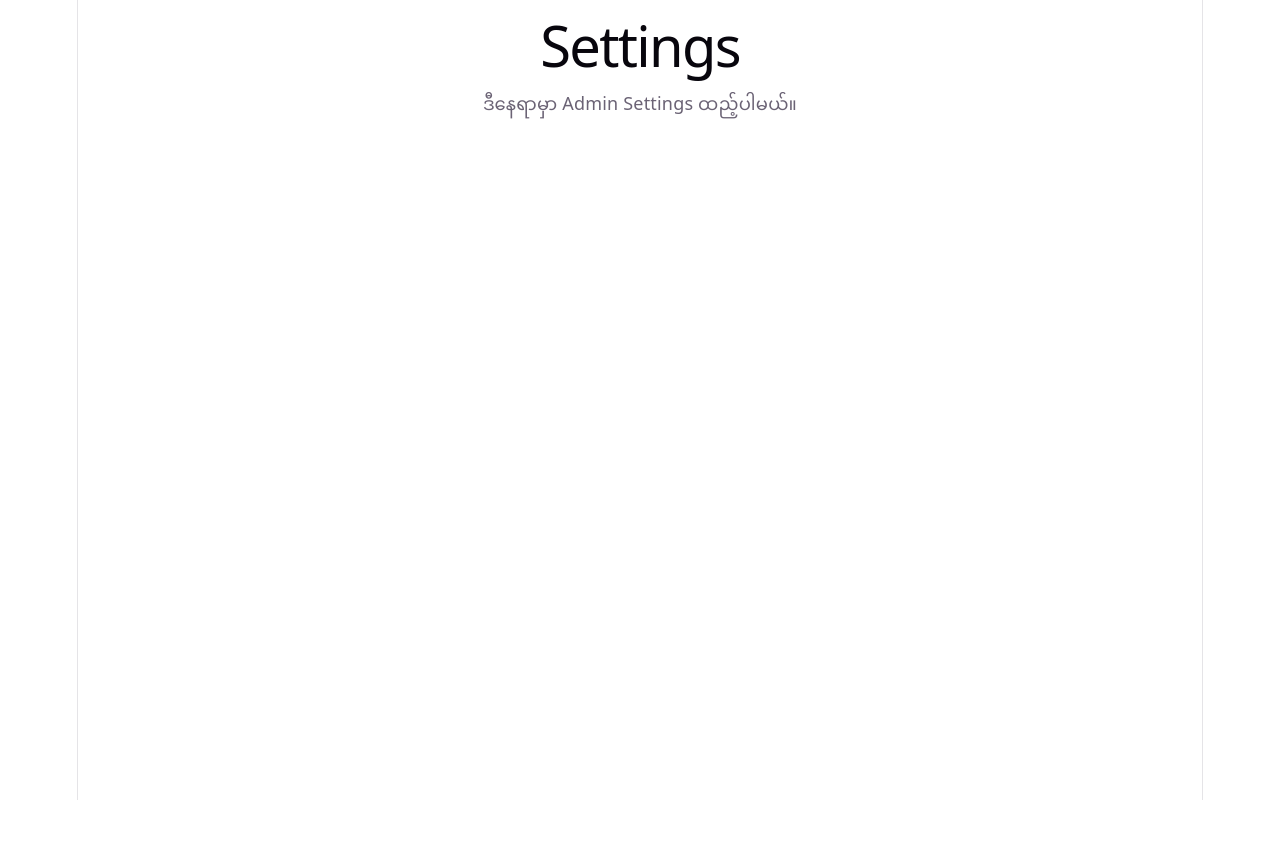
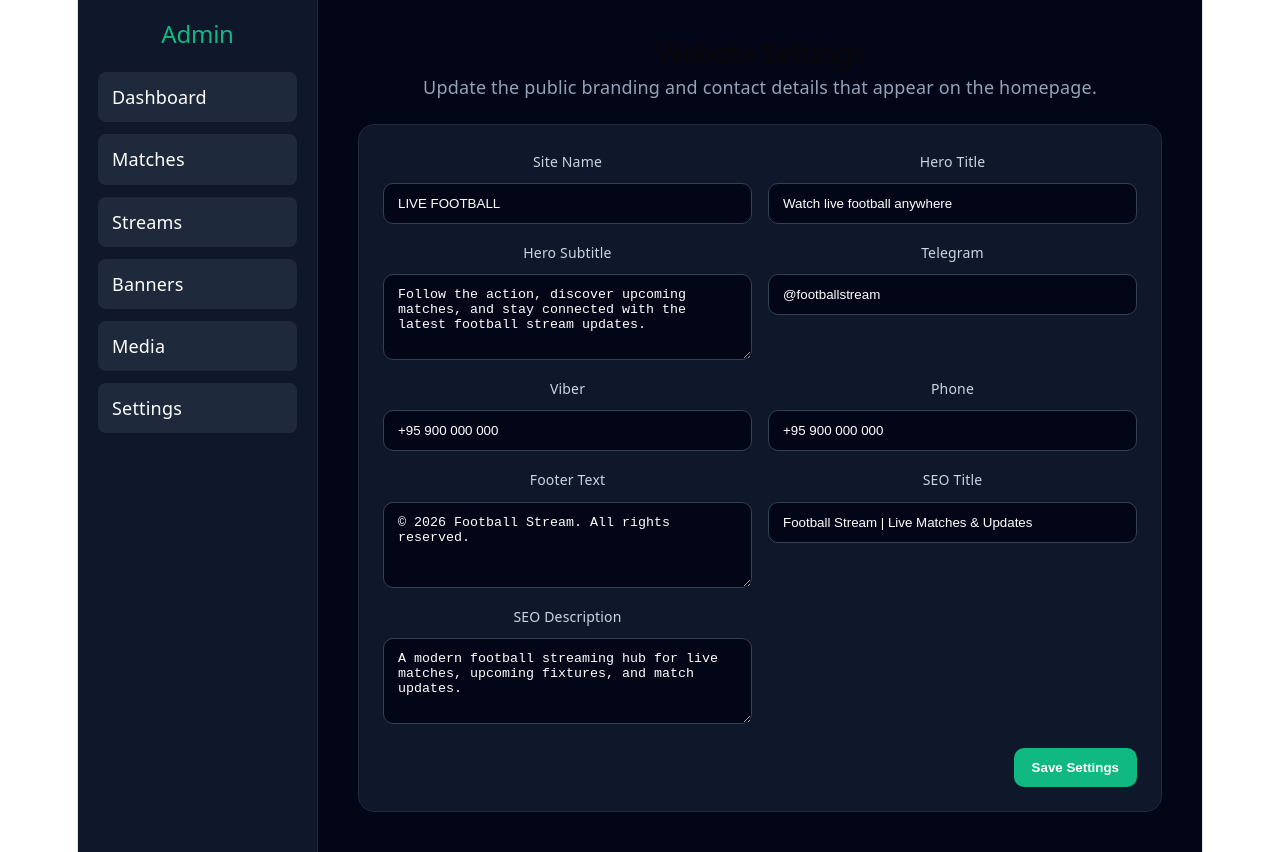
Before and after one commit to snitchwk-khant/football-live-project, a React (Vite) app in the folder football-stream/: page /dashboard/settings in a window 1280 px wide. Before the commit the page ends 800 px from the top, so only its background shows below. Built offline with nearby package versions, Linux system fonts and the light colour scheme.

Commit message:
Add Settings CMS

```diff
--- a/football-stream/src/admin/Dashboard.jsx
+++ b/football-stream/src/admin/Dashboard.jsx
@@ -6,6 +6,7 @@ const cards = [
   { title: "Streams", description: "Update the live stream URL", to: "/dashboard/streams" },
   { title: "Banners", description: "Manage advertisements and promos", to: "/dashboard/banners" },
   { title: "Media Library", description: "Upload and organise media files", to: "/dashboard/media" },
+  { title: "Settings", description: "Edit website branding, hero content, and contact details", to: "/dashboard/settings" },
 ];
 
 export default function Dashboard() {
--- a/football-stream/src/admin/Settings.jsx
+++ b/football-stream/src/admin/Settings.jsx
@@ -1,8 +1,130 @@
+import { useState } from "react";
+import Sidebar from "./Sidebar";
+import { readSettings, writeSettings } from "../utils/settings";
+
+const fields = [
+  { key: "siteName", label: "Site Name", placeholder: "LIVE FOOTBALL" },
+  { key: "heroTitle", label: "Hero Title", placeholder: "Watch live football anywhere" },
+  { key: "heroSubtitle", label: "Hero Subtitle", placeholder: "Stay updated with live matches and upcoming fixtures.", multiline: true },
+  { key: "contactTelegram", label: "Telegram", placeholder: "@footballstream" },
+  { key: "contactViber", label: "Viber", placeholder: "+95 900 000 000" },
+  { key: "contactPhone", label: "Phone", placeholder: "+95 900 000 000" },
+  { key: "footerText", label: "Footer Text", placeholder: "© 2026 Football Stream. All rights reserved.", multiline: true },
+  { key: "seoTitle", label: "SEO Title", placeholder: "Football Stream | Live Matches & Updates" },
+  { key: "seoDescription", label: "SEO Description", placeholder: "A modern football streaming hub for live matches, upcoming fixtures, and match updates.", multiline: true },
+];
+
 export default function Settings() {
+  const [form, setForm] = useState(() => readSettings());
+  const [savedMessage, setSavedMessage] = useState("");
+
+  function handleChange(event) {
+    const { name, value } = event.target;
+    setForm((current) => ({ ...current, [name]: value }));
+  }
+
+  function handleSave(event) {
+    event.preventDefault();
+    const saved = writeSettings(form);
+    setForm(saved);
+    setSavedMessage("Settings saved successfully.");
+  }
+
   return (
-    <div>
-      <h1>Settings</h1>
-      <p>ဒီနေရာမှာ Admin Settings ထည့်ပါမယ်။</p>
+    <div style={{ display: "flex", minHeight: "100vh", background: "#020617", color: "white" }}>
+      <Sidebar />
+
+      <main style={{ flex: 1, padding: "40px", background: "#020617" }}>
+        <div style={{ marginBottom: "24px" }}>
+          <h1 style={{ margin: 0, fontSize: "28px", fontWeight: 600 }}>Website Settings</h1>
+          <p style={{ margin: "8px 0 0", color: "#94a3b8" }}>
+            Update the public branding and contact details that appear on the homepage.
+          </p>
+        </div>
+
+        <form
+          onSubmit={handleSave}
+          style={{
+            background: "#0f172a",
+            border: "1px solid #1e293b",
+            borderRadius: "16px",
+            padding: "24px",
+            maxWidth: "860px",
+            display: "grid",
+            gap: "16px",
+          }}
+        >
+          {savedMessage ? (
+            <div
+              style={{
+                padding: "12px 14px",
+                borderRadius: "10px",
+                background: "rgba(16, 185, 129, 0.14)",
+                color: "#6ee7b7",
+                border: "1px solid rgba(16, 185, 129, 0.25)",
+              }}
+            >
+              {savedMessage}
+            </div>
+          ) : null}
+
+          <div style={{ display: "grid", gap: "16px", gridTemplateColumns: "repeat(auto-fit, minmax(260px, 1fr))" }}>
+            {fields.map((field) => (
+              <label key={field.key} style={{ display: "flex", flexDirection: "column", gap: "8px" }}>
+                <span style={{ color: "#cbd5e1", fontSize: "14px" }}>{field.label}</span>
+                {field.multiline ? (
+                  <textarea
+                    name={field.key}
+                    value={form[field.key] ?? ""}
+                    onChange={handleChange}
+                    placeholder={field.placeholder}
+                    rows={4}
+                    style={{
+                      padding: "12px 14px",
+                      borderRadius: "10px",
+                      border: "1px solid #334155",
+                      background: "#020617",
+                      color: "white",
+                      resize: "vertical",
+                    }}
+                  />
+                ) : (
+                  <input
+                    name={field.key}
+                    value={form[field.key] ?? ""}
+                    onChange={handleChange}
+                    placeholder={field.placeholder}
+                    style={{
+                      padding: "12px 14px",
+                      borderRadius: "10px",
+                      border: "1px solid #334155",
+                      background: "#020617",
+                      color: "white",
+                    }}
+                  />
+                )}
+              </label>
+            ))}
+          </div>
+
+          <div style={{ display: "flex", justifyContent: "flex-end", marginTop: "8px" }}>
+            <button
+              type="submit"
+              style={{
+                background: "#10b981",
+                color: "white",
+                border: "none",
+                borderRadius: "10px",
+                padding: "12px 18px",
+                fontWeight: 600,
+                cursor: "pointer",
+              }}
+            >
+              Save Settings
+            </button>
+          </div>
+        </form>
+      </main>
     </div>
   );
 }
--- a/football-stream/src/pages/Home.jsx
+++ b/football-stream/src/pages/Home.jsx
@@ -2,6 +2,7 @@ import { useCallback, useEffect, useRef, useState } from "react";
 import videojs from "video.js";
 import "video.js/dist/video-js.css";
 import { supabase } from "../services/supabase";
+import { readSettings } from "../utils/settings";
 
 export default function Home() {
   const videoRef = useRef(null);
@@ -30,6 +31,7 @@ export default function Home() {
   const [searchQuery, setSearchQuery] = useState("");
   const [selectedLeague, setSelectedLeague] = useState("all");
   const [countdown, setCountdown] = useState(null);
+  const [settings, setSettings] = useState(readSettings());
 
   const fetchLiveMatch = useCallback(async () => {
     setMatchLoading(true);
@@ -325,13 +327,29 @@ export default function Home() {
   }, [hasPlayableStreamUrl, match.stream_url]);
 
   useEffect(() => {
+    const handleSettingsUpdate = () => {
+      setSettings(readSettings());
+    };
+
+    window.addEventListener("website-settings-updated", handleSettingsUpdate);
+
+    if (settings.seoTitle) {
+      document.title = settings.seoTitle;
+    }
+
+    const descriptionTag = document.querySelector('meta[name="description"]');
+    if (descriptionTag && settings.seoDescription) {
+      descriptionTag.setAttribute("content", settings.seoDescription);
+    }
+
     return () => {
+      window.removeEventListener("website-settings-updated", handleSettingsUpdate);
       if (playerRef.current) {
         playerRef.current.dispose();
         playerRef.current = null;
       }
     };
-  }, []);
+  }, [settings.seoDescription, settings.seoTitle]);
 
   useEffect(() => {
     if (!upcomingMatches.length) {
@@ -726,7 +744,10 @@ export default function Home() {
       ) : null}
 
       <header style={styles.header}>
-        <h1 style={styles.logo}>LIVE FOOTBALL</h1>
+        <div>
+          <h1 style={styles.logo}>{settings.siteName}</h1>
+          <p style={{ margin: "4px 0 0", color: "#cbd5e1", fontSize: "14px" }}>{settings.heroSubtitle}</p>
+        </div>
         <div style={styles.badge}>
           ● {match.is_live ? "LIVE NOW" : "NO LIVE MATCH"}
         </div>
@@ -843,7 +864,7 @@ export default function Home() {
 
           <div style={styles.adBox}>
             <p>Sponsored Advertisement</p>
-            <h2>သင့်လုပ်ငန်းကြော်ငြာများကို ဤနေရာတွင် ထည့်သွင်းနိုင်ပါသည်</h2>
+            <h2>{settings.heroTitle}</h2>
           </div>
         </div>
 
@@ -884,11 +905,28 @@ export default function Home() {
           ) : null}
 
           <div style={styles.sideAd}>
-            <p>ADVERTISEMENT</p>
-            <span>Side Banner Ads</span>
+            <p>CONTACT</p>
+            <span>{settings.contactTelegram}</span>
+            <br />
+            <span>{settings.contactPhone}</span>
           </div>
         </div>
       </main>
+      <footer
+        style={{
+          padding: "24px 20px 40px",
+          textAlign: "center",
+          color: "#94a3b8",
+          backgroundColor: "#020617",
+          borderTop: "1px solid #1e293b",
+          marginTop: "24px",
+        }}
+      >
+        <p style={{ margin: 0 }}>{settings.footerText}</p>
+        <p style={{ margin: "8px 0 0", color: "#cbd5e1" }}>
+          {settings.contactTelegram} • {settings.contactViber} • {settings.contactPhone}
+        </p>
+      </footer>
     </div>
   );
 }
--- /dev/null
+++ b/football-stream/src/utils/settings.js
@@ -0,0 +1,49 @@
+export const SETTINGS_STORAGE_KEY = "football-stream-settings";
+
+export const DEFAULT_SETTINGS = {
+  siteName: "LIVE FOOTBALL",
+  heroTitle: "Watch live football anywhere",
+  heroSubtitle:
+    "Follow the action, discover upcoming matches, and stay connected with the latest football stream updates.",
+  contactTelegram: "@footballstream",
+  contactViber: "+95 900 000 000",
+  contactPhone: "+95 900 000 000",
+  footerText: "© 2026 Football Stream. All rights reserved.",
+  seoTitle: "Football Stream | Live Matches & Updates",
+  seoDescription: "A modern football streaming hub for live matches, upcoming fixtures, and match updates.",
+};
+
+export function readSettings() {
+  if (typeof window === "undefined") {
+    return { ...DEFAULT_SETTINGS };
+  }
+
+  try {
+    const rawValue = window.localStorage.getItem(SETTINGS_STORAGE_KEY);
+    if (!rawValue) {
+      return { ...DEFAULT_SETTINGS };
+    }
+
+    const parsed = JSON.parse(rawValue);
+    return {
+      ...DEFAULT_SETTINGS,
+      ...parsed,
+    };
+  } catch {
+    return { ...DEFAULT_SETTINGS };
+  }
+}
+
+export function writeSettings(nextSettings) {
+  const sanitized = {
+    ...DEFAULT_SETTINGS,
+    ...nextSettings,
+  };
+
+  if (typeof window !== "undefined") {
+    window.localStorage.setItem(SETTINGS_STORAGE_KEY, JSON.stringify(sanitized));
+    window.dispatchEvent(new Event("website-settings-updated"));
+  }
+
+  return sanitized;
+}
```
